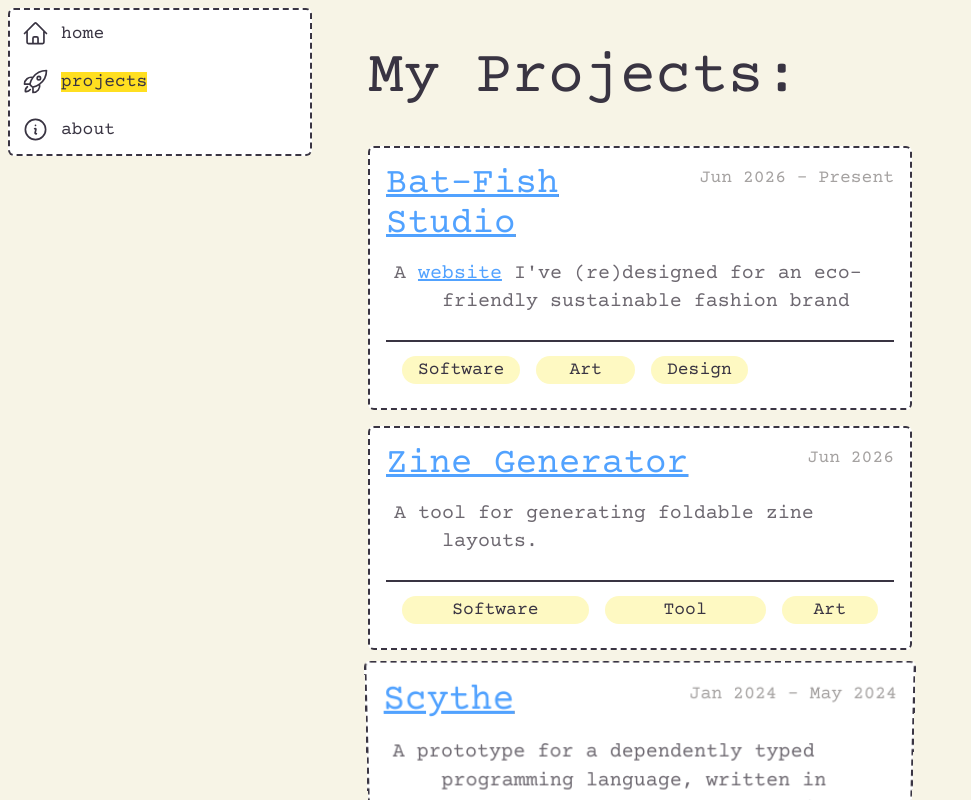
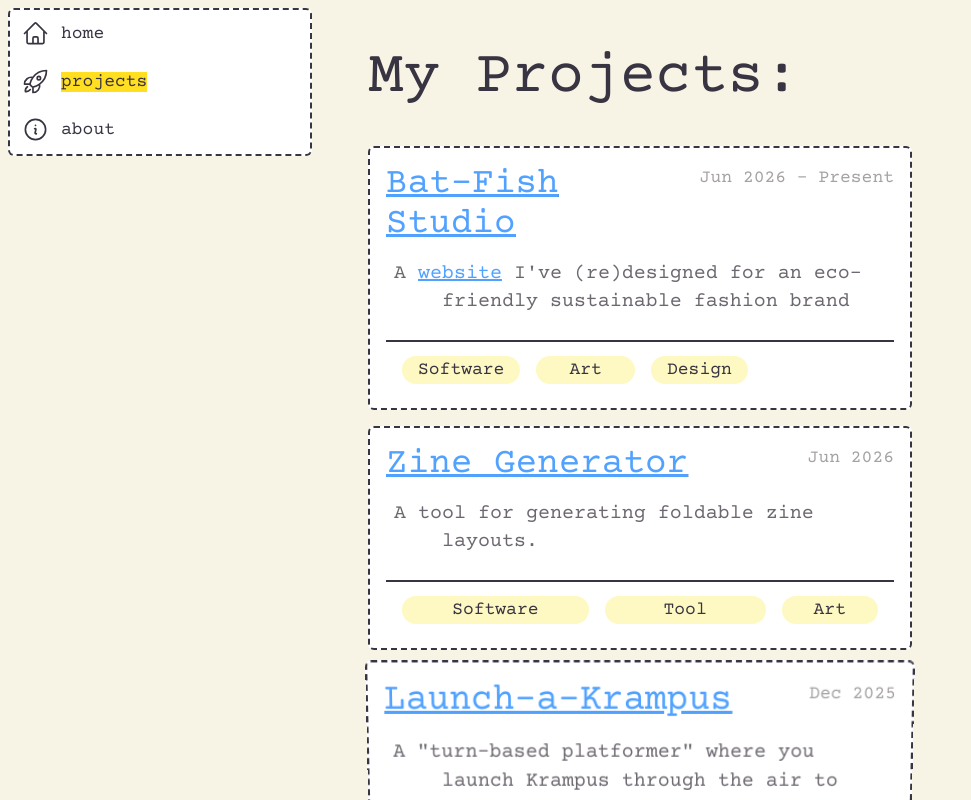
Before and after one commit to grace125/personal-site, a Next.js app: page /projects in a window 1280 px wide. Shown: the whole page, without its empty margins (0-971 px from the left). Built offline with nearby package versions, Linux system fonts and the light colour scheme.

Commit message:
Add launch-a-krampus

```diff
--- a/app/projects/batfish-studio/page.tsx
+++ b/app/projects/batfish-studio/page.tsx
@@ -14,7 +14,7 @@ export default function Page() {
 
             <Section h="Log">
                 <p>This is where I put little updates about my work on the site.</p>
-                <Section h="2026-06-28">
+                <Section h="2026-07-08">
                     <p>
                         Tracy Yerrel, the owner of Bat-Fish Studio, primarily makes her money tabling at events such as artisan fares.
                         She often comes across people who, for some reason or another, can't buy anything right now, but promise to check out her site!
--- a/app/projects/projects.tsx
+++ b/app/projects/projects.tsx
@@ -70,6 +70,13 @@ const projects: List<Project> = List.from([
         date: { type: "done", start: new Date(2026, 5), end: new Date(2026, 5) }
     },
     {
+        name: "Launch-a-Krampus",
+        description: `A "turn-based platformer" where you launch Krampus through the air to steal Santa's cookies.`,
+        href: "https://orabidon-games.itch.io/launch-a-krampus",
+        tags: List.from<Tag>(["Software", "Prototype", "Game Dev"]),
+        date: { type: "done", start: new Date(2025, 11), end: new Date(2025, 11) }
+    },
+    {
         name: "Scythe",
         description: "A prototype for a dependently typed programming language, written in Rust; my undergrad honours project.",
         href: "/projects/scythe",
@@ -104,12 +111,6 @@ const projects: List<Project> = List.from([
         tags: List.from<Tag>(["Software", "Writing", "Prototype"]),
         date: { type: "done", start: new Date(2020, 11), end: new Date(2020, 11)}
     },
-    // {
-    //     name: "Krampus Launcher",
-    //     description: "",
-    //     href: "",
-    //     tags: ["Software", "Prototype", "Game Dev"]
-    // },
     // {
     //     name: "Super Cool Free Platformer",
     //     description: "",
```
